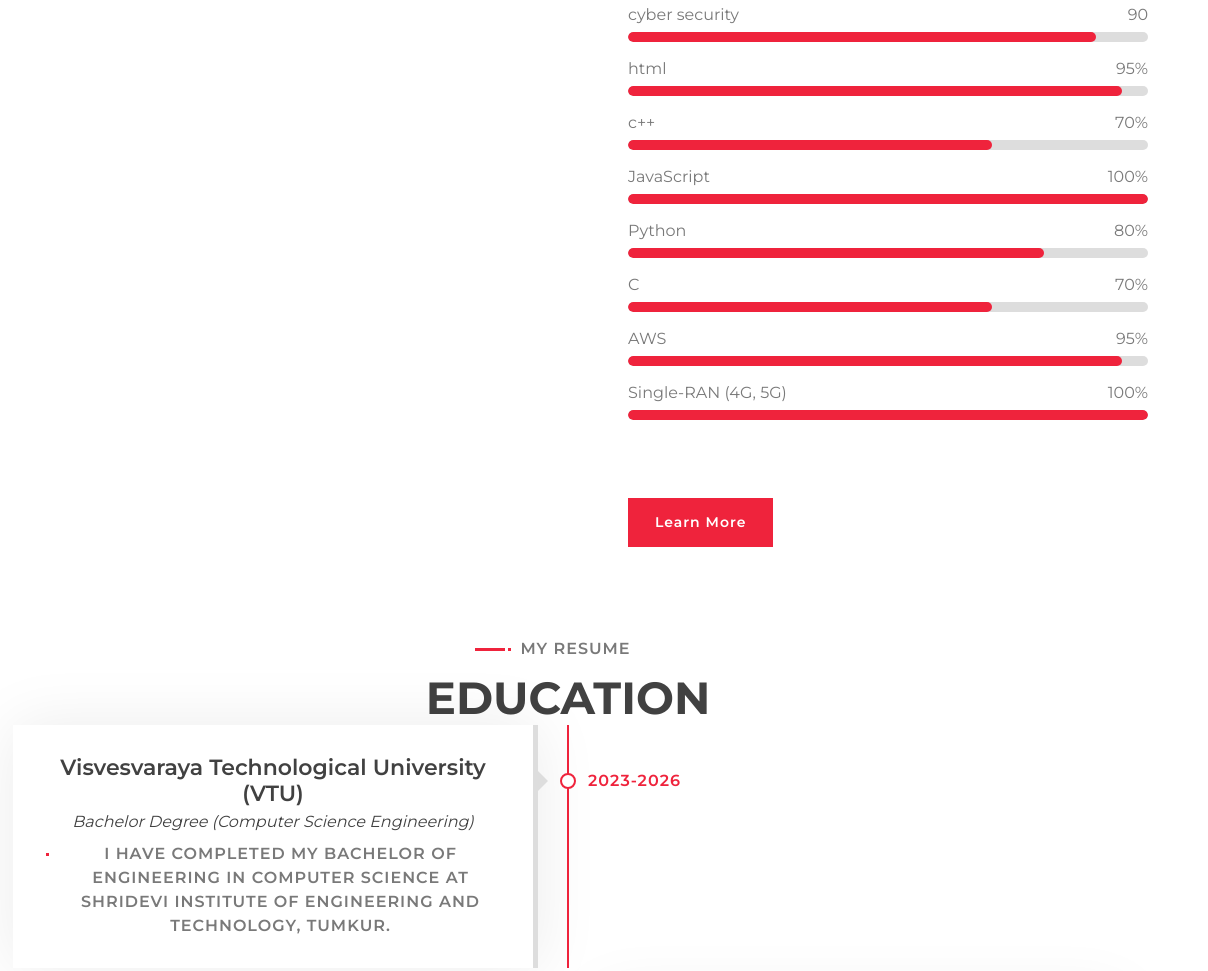
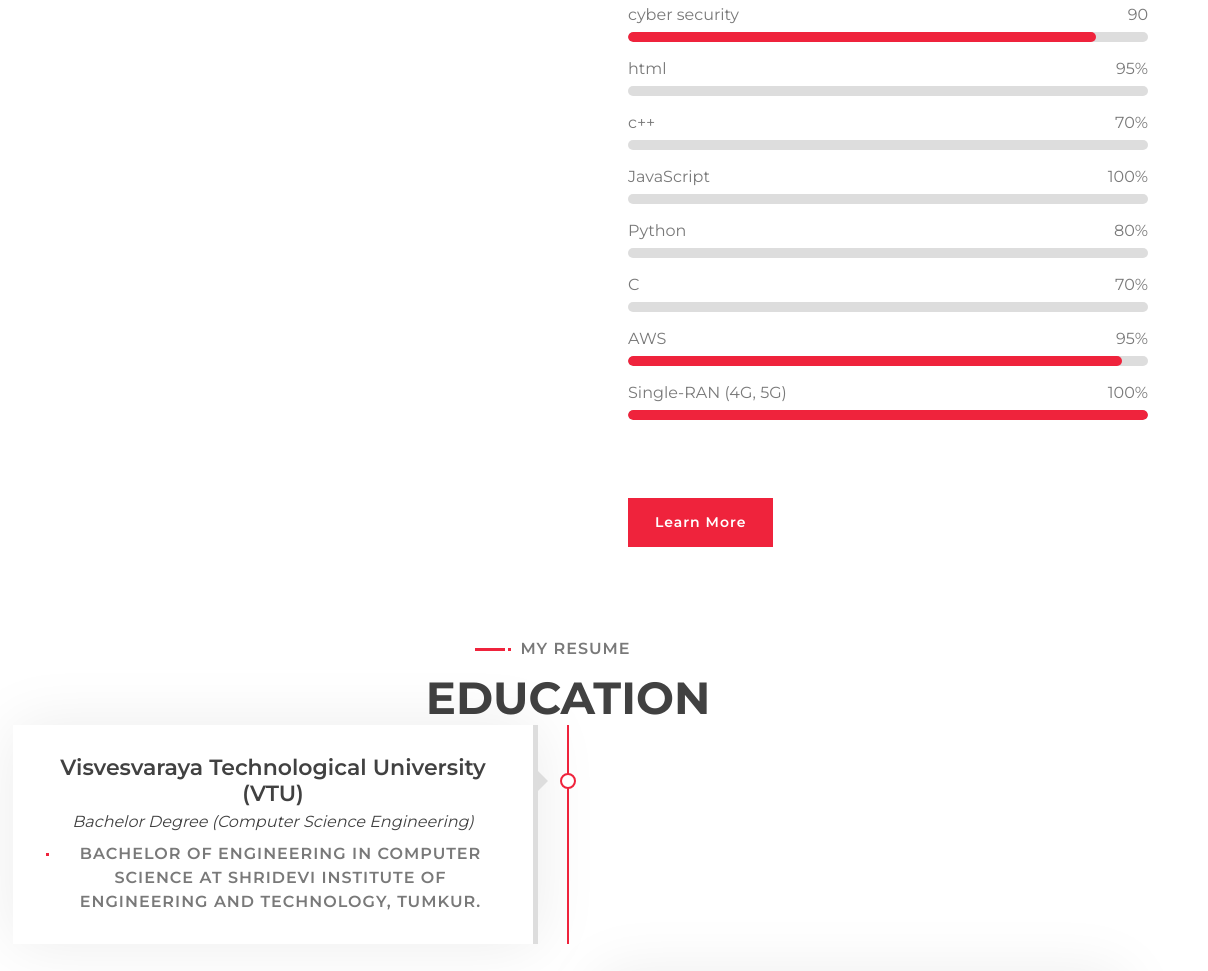
Before and after one commit to ranju8951/ranju8951.github.io, a plain HTML site: page index.html in a window 1280 px wide. Shown: the part 811-1782 px from the top of the page, 72-1280 px from the left. Drawn offline with nearby package versions, Linux system fonts and the light colour scheme.

Commit message:
Update index.html

```diff
--- a/index.html
+++ b/index.html
@@ -125,32 +125,32 @@
                                     <p>html</p><p>95%</p>
                                 </div>
                                 <div class="progress">
-                                    <div class="progress-bar" role="progressbar" aria-valuenow="95" aria-valuemin="0" aria-valuemax="100"></div>
+                                    <div class="progress-bar" role="progressbar" aria-valuenow="" aria-valuemin="0" aria-valuemax=""></div>
                                 </div>
                                 <div class="skill-name">
                                     <p>c++</p><p>70%</p>
                                 </div>
 								<div class="progress">
-                                    <div class="progress-bar" role="progressbar" aria-valuenow="70" aria-valuemin="0" aria-valuemax="100"></div>
+                                    <div class="progress-bar" role="progressbar" aria-valuenow="" aria-valuemin="0" aria-valuemax=""></div>
                                 </div>
 								<div class="skill-name">
                                     <p>JavaScript</p><p>100%</p>
                                 </div>
                                 <div class="progress">
-                                    <div class="progress-bar" role="progressbar" aria-valuenow="100" aria-valuemin="0" aria-valuemax="100"></div>
+                                    <div class="progress-bar" role="progressbar" aria-valuenow="" aria-valuemin="0" aria-valuemax=""></div>
                                 </div>
                                 <div class="skill-name">
                                     <p>Python</p><p>80%</p>
                                 </div>
 								 <div class="progress">
-                                    <div class="progress-bar" role="progressbar" aria-valuenow="80" aria-valuemin="0" aria-valuemax="100"></div>
+                                    <div class="progress-bar" role="progressbar" aria-valuenow="" aria-valuemin="0" aria-valuemax=""></div>
                                 </div>
 								<div class="skill-name">
                                     <p>C</p><p>70%</p>
                                 </div>
 
                                 <div class="progress">
-                                    <div class="progress-bar" role="progressbar" aria-valuenow="70" aria-valuemin="0" aria-valuemax="100"></div>
+                                    <div class="progress-bar" role="progressbar" aria-valuenow="" aria-valuemin="0" aria-valuemax=""></div>
                                 </div>
 								<div class="skill-name">
                                     <p>AWS</p><p>95%</p>
@@ -172,25 +172,25 @@
                                     <p>Web Design</p><p>85%</p>
                                 </div>
                                 <div class="progress">
-                                    <div class="progress-bar" role="progressbar" aria-valuenow="85" aria-valuemin="0" aria-valuemax="100"></div>
+                                    <div class="progress-bar" role="progressbar" aria-valuenow="" aria-valuemin="0" aria-valuemax=""></div>
                                 </div>
                                 <div class="skill-name">
                                     <p>Web Development</p><p>95%</p>
                                 </div>
                                 <div class="progress">
-                                    <div class="progress-bar" role="progressbar" aria-valuenow="95" aria-valuemin="0" aria-valuemax="100"></div>
+                                    <div class="progress-bar" role="progressbar" aria-valuenow="" aria-valuemin="0" aria-valuemax=""></div>
                                 </div>
                                 <div class="skill-name">
                                     <p>Apps Design</p><p>90%</p>
                                 </div>
                                 <div class="progress">
-                                    <div class="progress-bar" role="progressbar" aria-valuenow="90" aria-valuemin="0" aria-valuemax="100"></div>
+                                    <div class="progress-bar" role="progressbar" aria-valuenow="" aria-valuemin="0" aria-valuemax="1"></div>
                                 </div>
                                 <div class="skill-name">
                                     <p>Apps Development</p><p>85%</p>
                                 </div>
                                 <div class="progress">
-                                    <div class="progress-bar" role="progressbar" aria-valuenow="85" aria-valuemin="0" aria-valuemax="100"></div>
+                                    <div class="progress-bar" role="progressbar" aria-valuenow="" aria-valuemin="0" aria-valuemax=""></div>
                                 </div>
                             </div>-->
 							<br>
@@ -293,11 +293,11 @@
 				<div class="timeline">
                     <div class="timeline-item left wow slideInLeft" data-wow-delay="0.1s">
                         <div class="timeline-text">
-                            <div class="timeline-date">2023-2026</div>
+                            <div class="timeline-date"> </div>
                             <h2>Visvesvaraya Technological University (VTU)</h2>
                             <h4>Bachelor Degree (Computer Science Engineering)</h4>
                             <p>
-                                I have completed my Bachelor of Engineering in Computer Science at shridevi Institute of Engineering and Technology, Tumkur.
+Bachelor of Engineering in Computer Science at shridevi Institute of Engineering and Technology, Tumkur.
                             </p>
                         </div>
                     </div>
```
